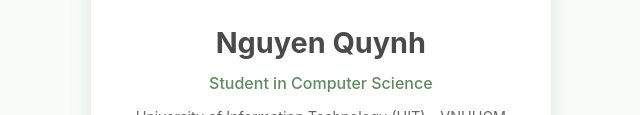
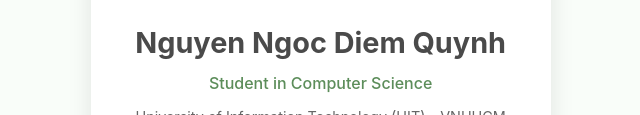
Before and after one commit to ngndquynh/ngndquynh.github.io, a plain HTML site: page index.html in a window 1280 px wide. Shown: the part 349-464 px from the top of the page, without its empty margins (324-964 px from the left). Drawn offline with Linux system fonts and the light colour scheme; a web font is replaced by a local one.

Commit message:
Update index.html

```diff
--- a/index.html
+++ b/index.html
@@ -11,7 +11,7 @@
   <div class="container">
     <div class="card">
       <img src="avatar.jpg" alt="Profile photo" class="avatar" />
-      <h1>Nguyen Quynh</h1>
+      <h1>Nguyen Ngoc Diem Quynh</h1>
       <h2>Student in Computer Science</h2>
       <p class="school">University of Information Technology (UIT) - VNUHCM</p>
 
```
